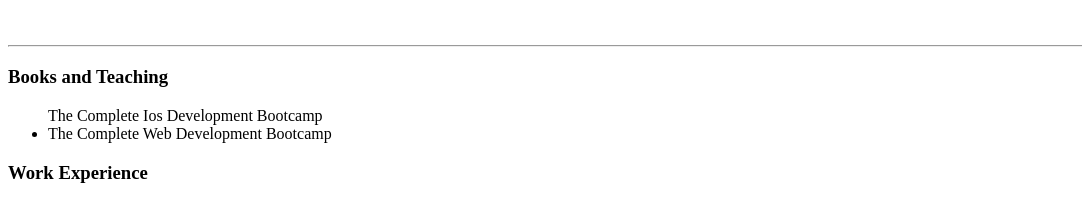
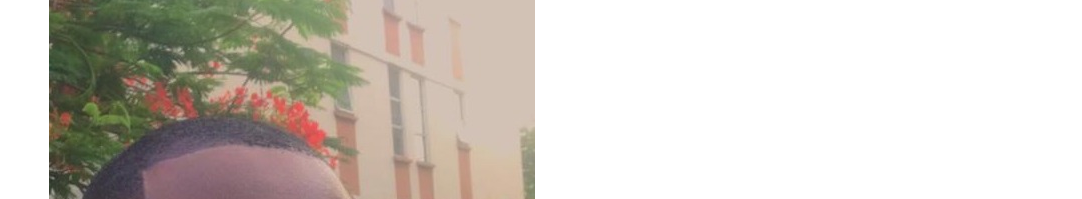
Before and after one commit to jaisleek/Cv, a plain HTML site: page index.html in a window 1280 px wide. Shown: the part 163-362 px from the top of the page, without its empty margins (0-1082 px from the left). Drawn offline with Linux system fonts and the light colour scheme.

Commit message:
Update index.html

```diff
--- a/index.html
+++ b/index.html
@@ -7,7 +7,7 @@
 <body>
   <table cellspacing="40">
     <tr>
-      <td><img src="images\jidez.jpeg" alt="jaisleek profile picture"></td>
+      <td><img src="jidez.jpeg" alt="jaisleek profile picture"></td>
       <td><h1>Jaisleek</h1>
         <p><em>The Founder and CEO <strong><a href="https://www.appbrewery.co/p/web-development-course-resources/">Jaisleek Movement</a></strong>.</em></p>
         <P>I am an Ios and Web Developer. I love coffee and brew my own beers.</p></td>
```
